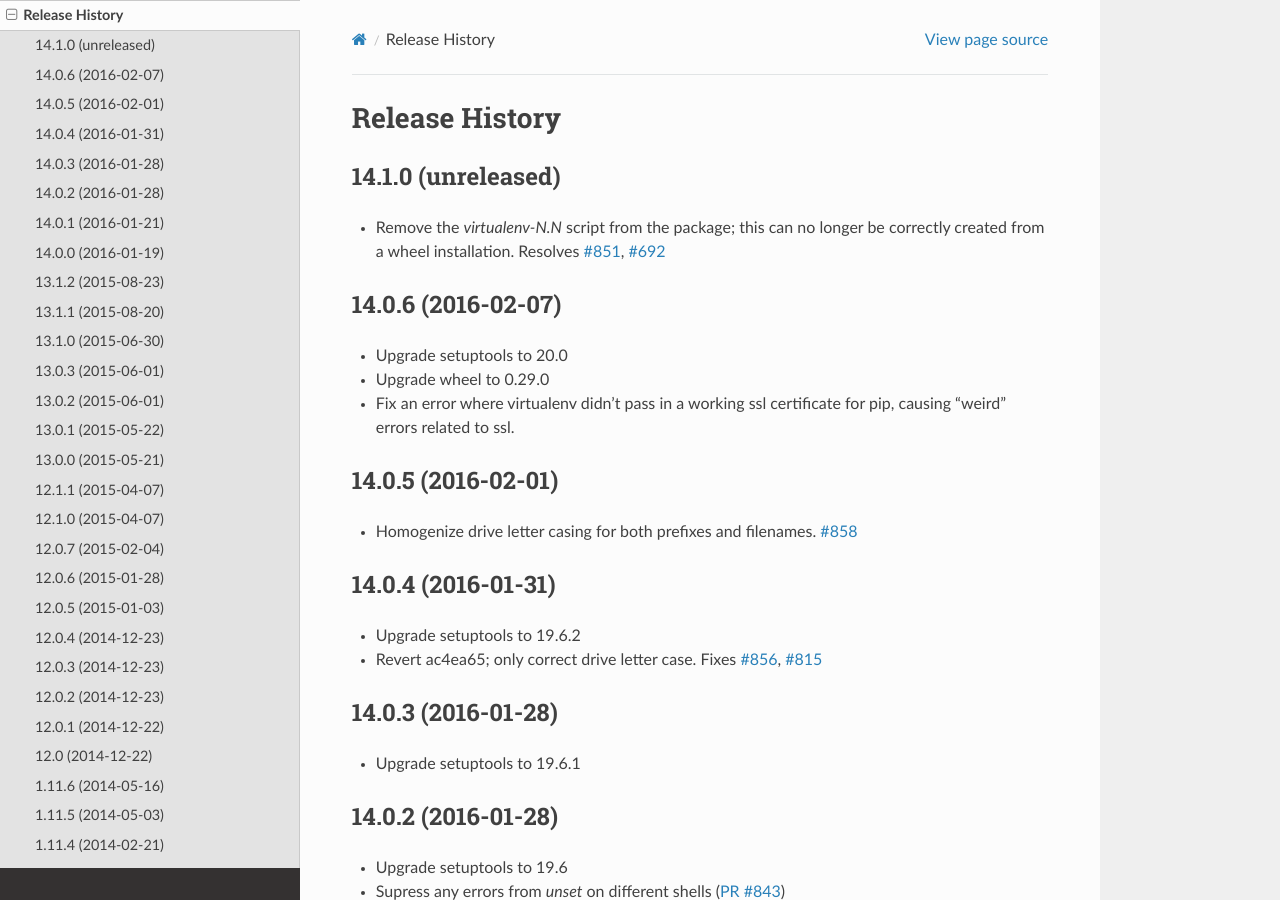
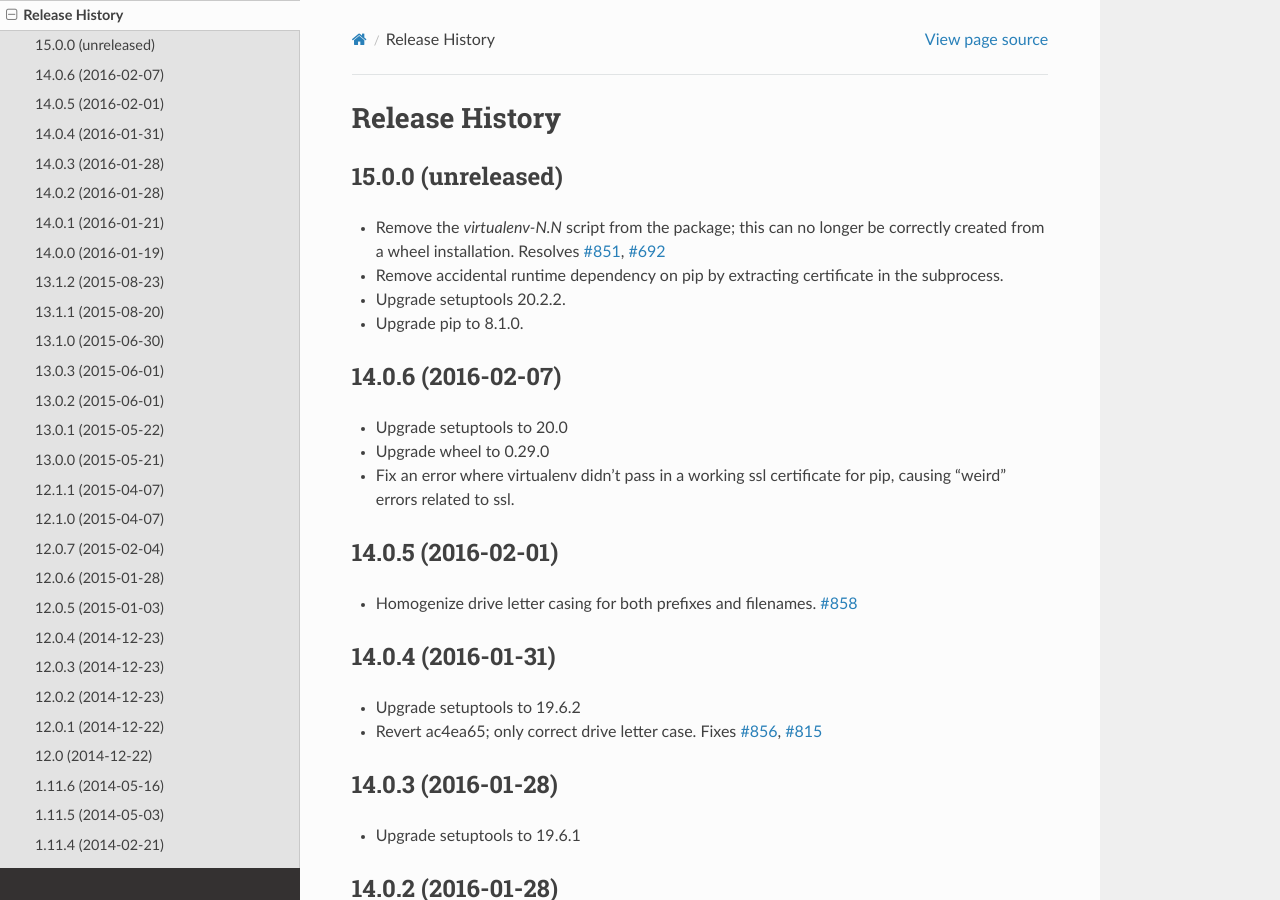
Before and after one commit to pypa/virtualenv, a Sphinx documentation site: the page built from docs/changes.rst, in a window 1280 px wide and 900 px high. Built offline with Sphinx 7.4.7 and the Read the Docs theme 2.0.0, drawn with Linux system fonts in a browser that asks for light colours.

Commit message:
Update version and changelog

```diff
--- a/docs/changes.rst
+++ b/docs/changes.rst
@@ -1,11 +1,18 @@
 Release History
 ===============
 
-14.1.0 (unreleased)
+15.0.0 (unreleased)
 -------------------
 
 * Remove the `virtualenv-N.N` script from the package; this can no longer be correctly created from a wheel installation.
   Resolves :issue:`851`, :issue:`692`
+
+* Remove accidental runtime dependency on pip by extracting certificate in the
+  subprocess.
+
+* Upgrade setuptools 20.2.2.
+
+* Upgrade pip to 8.1.0.
 
 
 14.0.6 (2016-02-07)
--- a/virtualenv.py
+++ b/virtualenv.py
@@ -36,7 +36,7 @@
 except ImportError:
     import configparser as ConfigParser
 
-__version__ = "14.1.0.dev0"
+__version__ = "15.0.0.dev0"
 virtualenv_version = __version__  # legacy
 
 if sys.version_info < (2, 6):
```
